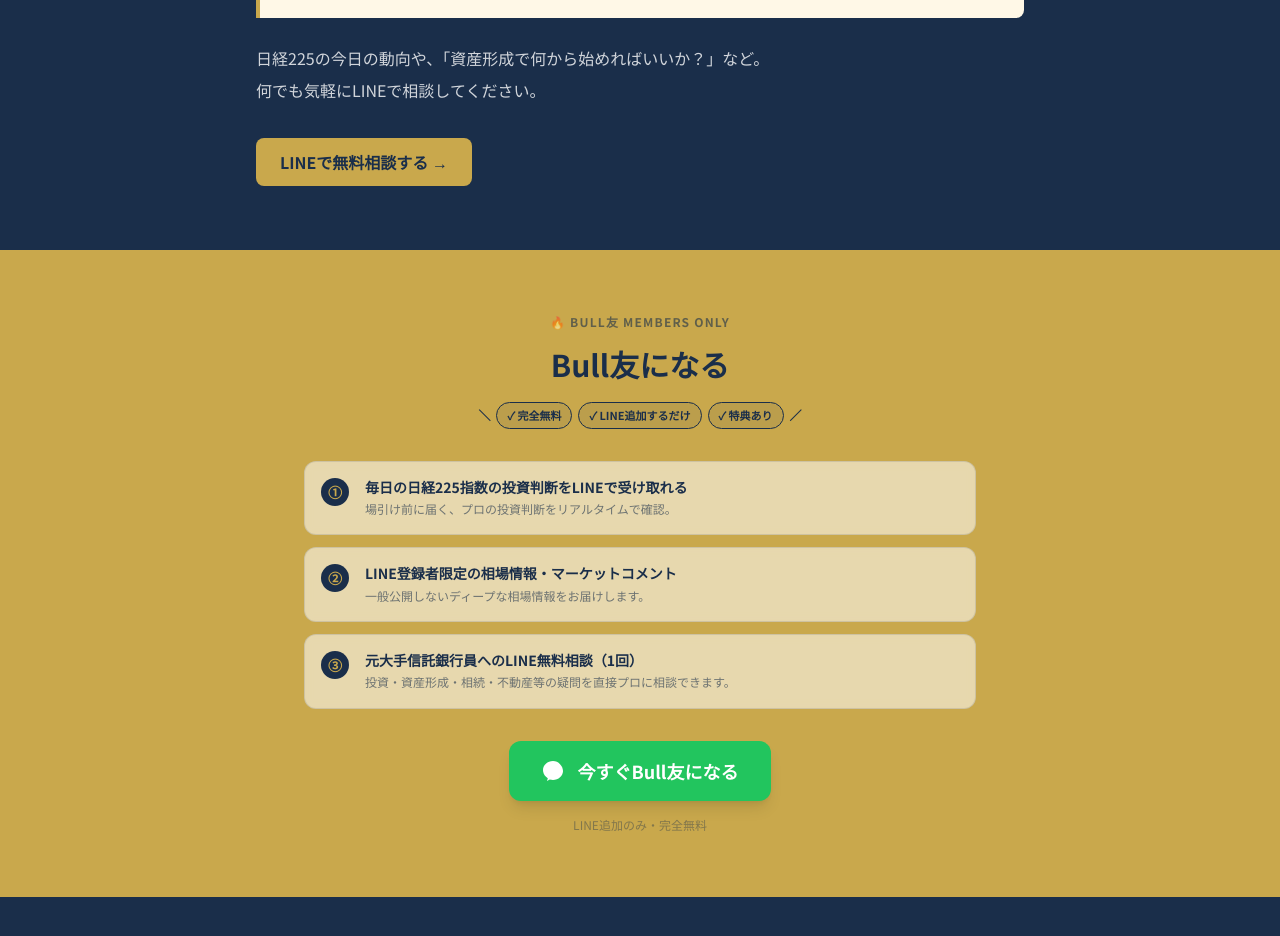
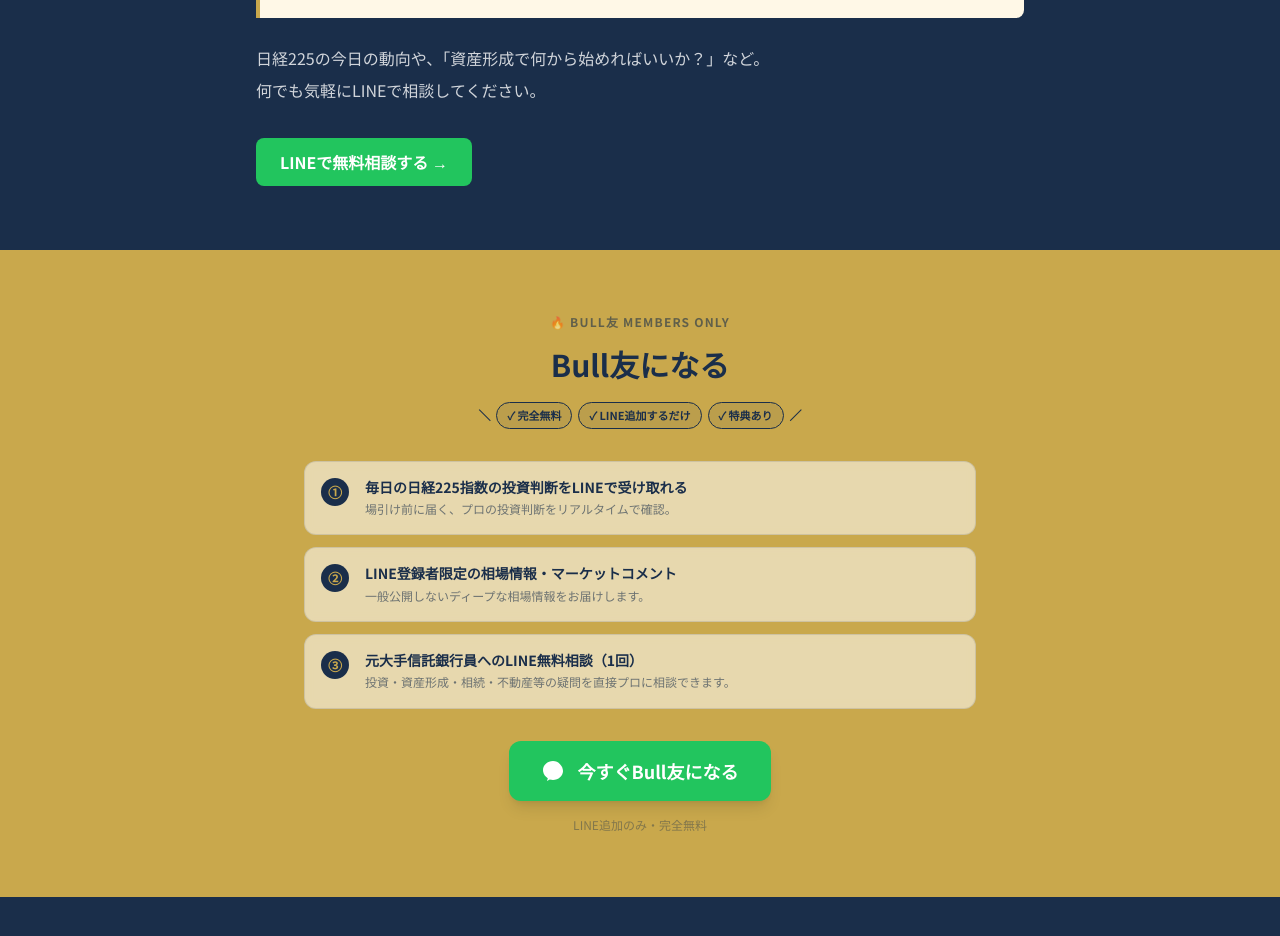
Before and after one commit to tanima3232-eng/bulltalk, a Next.js app: page /about in a window 1280 px wide. Shown: the part 3801-4737 px from the top of the page. Built offline with nearby package versions, Linux system fonts and the light colour scheme.

Commit message:
fix: 経歴ページのLINEボタンをgold→greenに変更

```diff
--- a/app/about/page.tsx
+++ b/app/about/page.tsx
@@ -244,7 +244,7 @@ export default function AboutPage() {
               何でも気軽にLINEで相談してください。
             </p>
             <div className="mt-8 text-center md:text-left">
-              <a href="https://lin.ee/FmH7NXr" className="btn-primary inline-block">
+              <a href="https://lin.ee/FmH7NXr" className="btn-line inline-flex items-center gap-2">
                 LINEで無料相談する →
               </a>
             </div>
```
